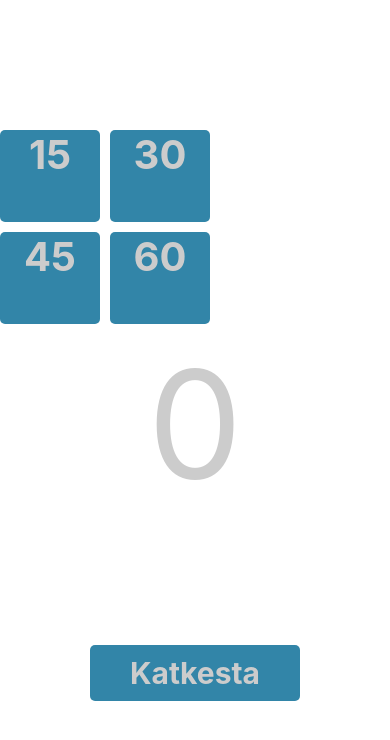
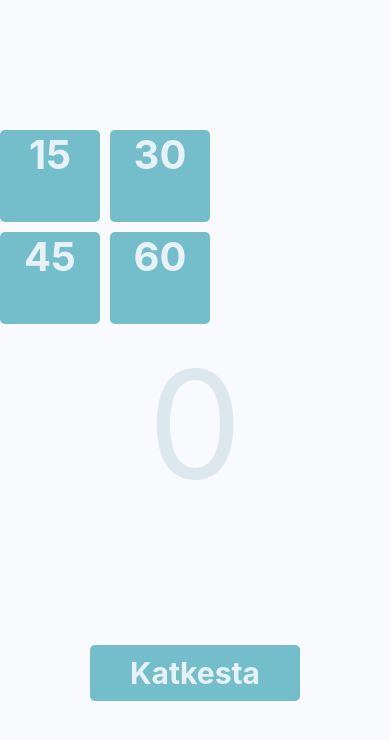
Before and after one commit to Laarup85/meditation-timer, a React Native app: screen / in a window 390 px wide. Shown: the top 740 px of the page. Built offline with nearby package versions, Linux system fonts and the light colour scheme.

Commit message:
15112021: new color scheme

```diff
--- a/App.js
+++ b/App.js
@@ -12,7 +12,7 @@ export default function App() {
 const styles = StyleSheet.create({
     container: {
         flex: 1,
-        backgroundColor: '#fff',
+        backgroundColor: '#f8fafd',
         alignItems: 'center',
         flexDirection: 'column',
     },
--- a/components/CancelButton.js
+++ b/components/CancelButton.js
@@ -13,12 +13,12 @@ export default Cancelbutton;
 
 const styles = StyleSheet.create({
     buttonText: {
-        color: '#ccc',
+        color: '#e7f2f8',
         fontSize: 30,
         fontWeight: 'bold'
     },
     cancelButtonContainer: {
-        backgroundColor: '#3285a8',
+        backgroundColor: '#74bdcb',
         width: 210,
         display: 'flex',
         alignItems: 'center',
--- a/components/StartButtons.js
+++ b/components/StartButtons.js
@@ -34,12 +34,12 @@ const styles = StyleSheet.create({
         display: 'flex',
         alignItems: 'center',
         borderRadius: 5,
-        backgroundColor: '#3285a8',
+        backgroundColor: '#74bdcb',
         marginBottom: 10,
         marginRight: 10,
     },
     buttonText: {
-        color: '#ccc',
+        color: '#e7f2f8',
         fontSize: 40,
         fontWeight: 'bold',
     },
--- a/components/Timer.js
+++ b/components/Timer.js
@@ -58,6 +58,6 @@ export default Timer;
 const styles = StyleSheet.create({
     countdownTime: {
         fontSize: 150,
-        color: '#ccc',
+        color: '#dde8ee',
     },
 });
--- a/screens/HomeScreen.js
+++ b/screens/HomeScreen.js
@@ -1,5 +1,5 @@
 import React, { useState } from 'react';
-import { StyleSheet, Text, View } from 'react-native';
+import { StyleSheet, View } from 'react-native';
 import Cancelbutton from '../components/CancelButton';
 import StartButtons from '../components/StartButtons';
 import Timer from '../components/Timer';
@@ -51,19 +51,9 @@ const styles = StyleSheet.create({
         flexDirection: 'column',
         paddingTop: 130
     },
-    title: {
-        color: '#ccc',
-        fontWeight: 'bold',
-        fontSize: 30,
-    },
     startButtonsContainer: {
         flex: 2,
         margin: 'auto'
-    },
-    buttonText: {
-        color: '#ccc',
-        fontSize: 30,
-        fontWeight: 'bold'
     },
     timerContainer: {
         flex: 3
```
